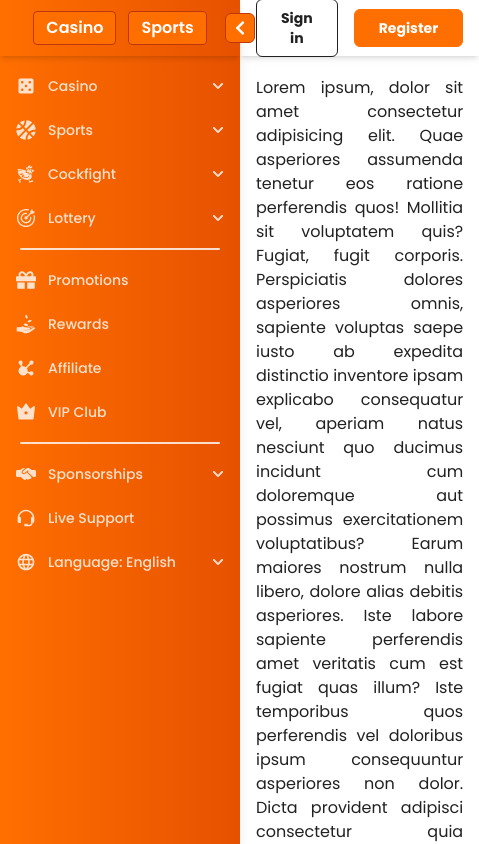
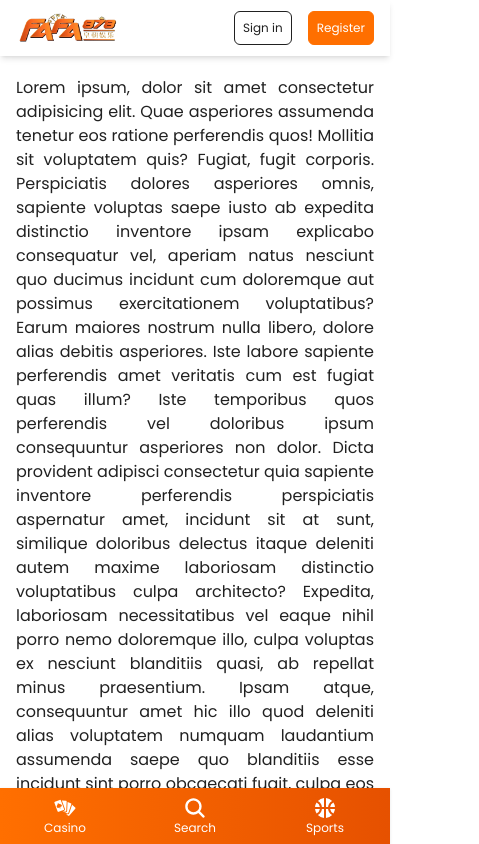
Before and after one commit to Roman-Mamchur/Liga-Frontend, a Next.js app: page / in a window 390 px wide. Shown: the whole page, 479 px wide, since content can reach past the window. Built offline with nearby package versions, Linux system fonts and the light colour scheme.

Commit message:
Responsive mobile view for sidebar, improvements and adjustments for components and data

```diff
--- a/src/app/layout.tsx
+++ b/src/app/layout.tsx
@@ -33,7 +33,7 @@ export default function RootLayout({
 
           <div className="flex h-full w-full flex-col">
             <Header />
-            <div className="flex flex-1 flex-col overflow-y-auto">
+            <div className="flex flex-1 flex-col overflow-y-auto pb-14 md:pb-0">
               <div className="mt-5 flex-1">{children}</div>
               <Footer />
             </div>
--- a/src/components/Footer.tsx
+++ b/src/components/Footer.tsx
@@ -48,11 +48,11 @@ const Footer = () => {
 
         <div className="my-2 h-0.5 w-full rounded-xl bg-foreground opacity-30"></div>
 
-        <div className="gap-5s flex flex-wrap justify-between">
+        <div className="gap-5 flex flex-wrap justify-between">
           {links.map((link, index) => (
             <div
               key={index}
-              className="mb-3 flex w-full flex-col rounded bg-secondBackground md:w-auto md:bg-transparent"
+              className="mb-3 flex w-full md:flex-1 flex-col rounded bg-secondBackground md:w-auto md:bg-transparent"
             >
               <h3
                 onClick={() => toggleDropdown(index)}
--- a/src/components/Header.tsx
+++ b/src/components/Header.tsx
@@ -15,11 +15,11 @@ const Header = () => {
             style={{ width: "auto", height: 40 }}
           />
         </Link>
-        <div className="flex items-center space-x-4 text-sm font-bold">
-          <button className="rounded-md border border-foreground px-6 py-2 transition-transform duration-200 hover:scale-105">
+        <div className="flex items-center space-x-4 text-xs md:text-sm md:font-bold">
+          <button className="rounded-md border border-foreground p-2 transition-transform duration-200 hover:scale-105 md:px-6 md:py-2">
             Sign in
           </button>
-          <button className="rounded-md border border-primary bg-primary px-6 py-2 text-white transition-transform duration-200 hover:scale-105">
+          <button className="rounded-md border border-primary bg-primary p-2 text-white transition-transform duration-200 hover:scale-105 md:px-6 md:py-2">
             Register
           </button>
         </div>
--- a/src/components/Sidebar.tsx
+++ b/src/components/Sidebar.tsx
@@ -10,6 +10,8 @@ import {
 import { links } from "../data/sidebarData";
 import { GiPokerHand } from "react-icons/gi";
 import { MdSportsBasketball } from "react-icons/md";
+import { IoSearch } from "react-icons/io5";
+import Link from "next/link";
 
 const Sidebar = () => {
   const [isExpanded, setIsExpanded] = useState(true);
@@ -25,10 +27,11 @@ const Sidebar = () => {
   };
 
   return (
+    <>
       <div
-      className={`h-screen ${
+        className={`hidden h-screen ${
           isExpanded ? "w-60" : "w-20"
-      } transition-width sticky bottom-0 left-0 top-0 z-20 flex flex-col bg-gradient-to-r from-primary to-secondary text-white shadow-lg duration-300`}
+        } transition-width sticky bottom-0 left-0 top-0 z-20 flex-col bg-gradient-to-r from-primary to-secondary text-white shadow-lg duration-300 md:flex`}
       >
         <div
           className={`flex ${
@@ -189,10 +192,15 @@ const Sidebar = () => {
                                       name="language"
                                       value={item}
                                       checked={selectedLanguage === item}
-                                    onChange={() => handleLanguageChange(item)}
+                                      onChange={() =>
+                                        handleLanguageChange(item)
+                                      }
                                       className="mr-2"
                                     />
-                                  <label htmlFor={item} className="text-sm flex-1">
+                                    <label
+                                      htmlFor={item}
+                                      className="flex-1 text-sm"
+                                    >
                                       {item}
                                     </label>
                                   </div>
@@ -238,6 +246,33 @@ const Sidebar = () => {
           ))}
         </nav>
       </div>
+
+      <nav className="fixed bottom-0 left-0 right-0 z-20 flex justify-around bg-gradient-to-r from-primary to-secondary text-white shadow md:hidden">
+        <Link
+          href="#casino"
+          className="flex h-full w-full flex-col items-center justify-center p-2 transition duration-200 hover:bg-white/20"
+        >
+          <GiPokerHand size={24} />
+          <span className="text-xs">Casino</span>
+        </Link>
+
+        <Link
+          href="#search"
+          className="flex h-full w-full flex-col items-center justify-center p-2 transition duration-200 hover:bg-white/20"
+        >
+          <IoSearch size={24} />
+          <span className="text-xs">Search</span>
+        </Link>
+
+        <Link
+          href="#sports"
+          className="flex h-full w-full flex-col items-center justify-center p-2 transition duration-200 hover:bg-white/20"
+        >
+          <MdSportsBasketball size={24} />
+          <span className="text-xs">Sports</span>
+        </Link>
+      </nav>
+    </>
   );
 };
 
--- a/src/data/footerData.ts
+++ b/src/data/footerData.ts
@@ -13,12 +13,12 @@ export const links = [
   {
     label: "Sports",
     items: [
-      { name: "Sportsbook", href: "#sportsbook" },
+      { name: "Sports Book", href: "#sportsbook" },
       { name: "Live Sports", href: "#live-sports" },
       { name: "Soccer", href: "#soccer" },
       { name: "Basketball", href: "#basketball" },
       { name: "Tennis", href: "#tennis" },
-      { name: "eSports", href: "#esports" },
+      { name: "ESports", href: "#esports" },
     ],
   },
   {
```
Lines whose indentation alone changed are shown as unchanged.
